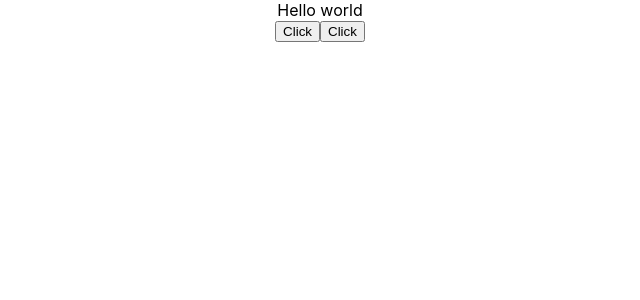
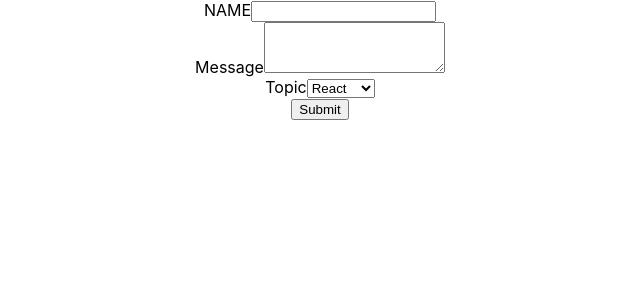
Before and after one commit to prashant-malla/react-learning-codevolution, a React (Create React App) app: page / in a window 1280 px wide. Shown: the top 300 px of the page, without its empty margins (320-960 px from the left). Built offline with nearby package versions, Linux system fonts and the light colour scheme.

Commit message:
added: learned form handling

```diff
--- a/src/App.js
+++ b/src/App.js
@@ -5,12 +5,14 @@ import './App.css';
 // import Counter from './components/Counter'
 // import FunctionClick from './components/functionClick';
 // import ClassClick from './components/ClassClick';
-import EventBind from './components/EventBind';
+// import EventBind from './components/EventBind';
+import Form from './components/Form'
 
 function App() {
   return (
     <div className="App">
-      <EventBind />
+      <Form />
+      {/* <EventBind /> */}
       {/* <ClassClick /> */}
       {/* <FunctionClick /> */}
       {/* <Counter></Counter> */}
--- /dev/null
+++ b/src/components/Form.js
@@ -0,0 +1,61 @@
+import React, { Component } from 'react';
+
+// Three steps for handling form in react
+// 1. add the html
+// 2. assign the component state to the element value
+// 3. assign the change handller that change the state
+
+class Form extends Component {
+    state = {
+        name: '',
+        message: '',
+        topic: 'react'
+    }
+
+    handleNameChange = event => {
+        this.setState({
+            name: event.target.value
+        })
+    }
+    handleMessageChange = event => {
+        this.setState({
+            message: event.target.value
+        })
+    }
+    handleTopicChange = event => {
+        this.setState({
+            topic: event.target.value
+        })
+    }
+    handleSubmit = event => {
+        alert(`A name is: ${this.state.name}. The message is: ${this.state.message}. Interested topic is:  ${this.state.topic}`)
+        event.preventDefault()
+    }
+    render() {
+        return (
+            <form onSubmit={this.handleSubmit}>
+                <div>
+                    <label>NAME</label>
+                    <input type="text" value={this.state.name} onChange={this.handleNameChange} />
+                </div>
+                <div>
+                    <label>Message</label>
+                    <textarea rows="3" value={this.state.message} onChange={this.handleMessageChange}></textarea>
+                </div>
+                <div>
+                    <label>Topic</label>
+                    <select value={this.state.topic} onChange={this.handleTopicChange}>
+                        <option value="react">React</option>
+                        <option value="laravel">Laravel</option>
+                        <option value="nodejs">Node js</option>
+                    </select>
+                </div>
+                <div>
+                    <button type="submit">Submit</button>
+                </div>
+            </form>
+        );
+    }
+}
+
+export default Form;
```
